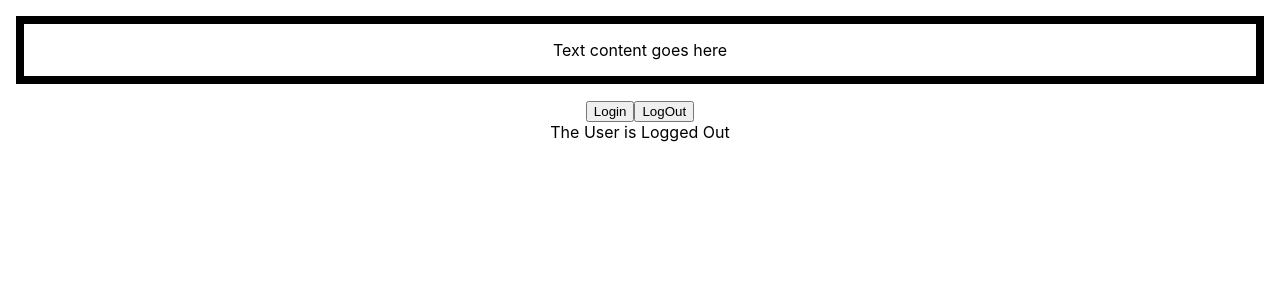
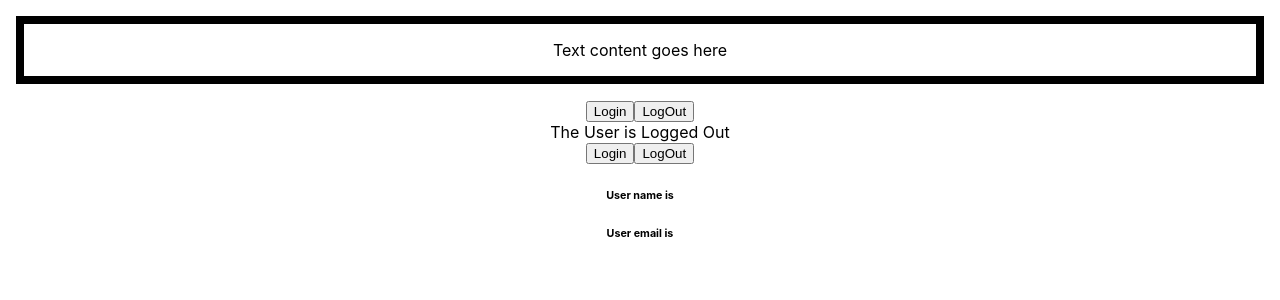
Before and after one commit to SuedePritch/ReactTypescript, a React (Create React App) app: page / in a window 1280 px wide. Shown: the top 300 px of the page. Built offline with nearby package versions, Linux system fonts and the light colour scheme.

Commit message:
useState with future value

```diff
--- a/src/App.tsx
+++ b/src/App.tsx
@@ -1,7 +1,8 @@
 import React from 'react';
 import './App.css';
 
-import { LoggedIn } from './components/LoggedIn';
+import {User} from './State/User'
+import { LoggedIn } from './State/LoggedIn';
 import { Container } from './components/Container';
 // import { Input } from './components/Input';
 // import { Button } from './components/Button';
@@ -36,6 +37,7 @@
     <div className="App">
       <Container styles={{border: '8px solid black', padding:'1rem', margin:'1rem'}}></Container>
       <LoggedIn></LoggedIn>
+      <User/>
 
 
 
--- /dev/null
+++ b/src/State/User.tsx
@@ -0,0 +1,26 @@
+import { useState } from "react";
+type AuthUser = {
+    name: string
+    email: string
+}
+
+export const User =()=>{
+    const [user, setUser] = useState<null | AuthUser>(null)
+    const handleLogin = () =>{
+        setUser({
+            name:'James',
+            email: 'james@email.com'
+        })
+    }
+    const handleLogout = () =>{
+        setUser(null)
+    }
+    return(
+        <div>
+            <button onClick={handleLogin}>Login</button>
+            <button onClick={handleLogout}>LogOut</button>
+            <h6>User name is {user?.name}</h6>
+            <h6>User email is {user?.email}</h6>
+        </div>
+    )
+}
```
Also changed, not shown: src/State/LoggedIn.tsx (renamed from src/components/LoggedIn.tsx).
